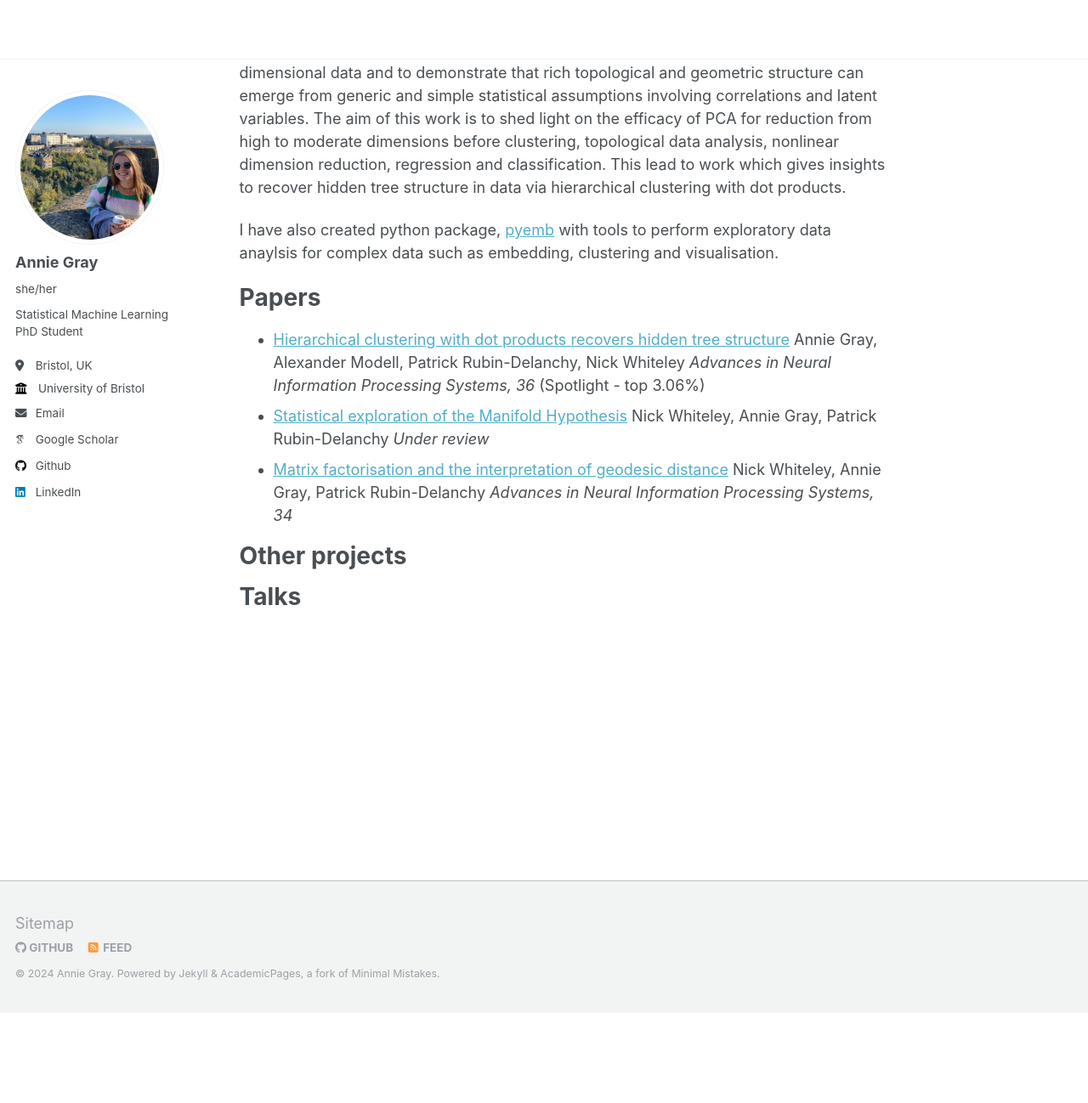
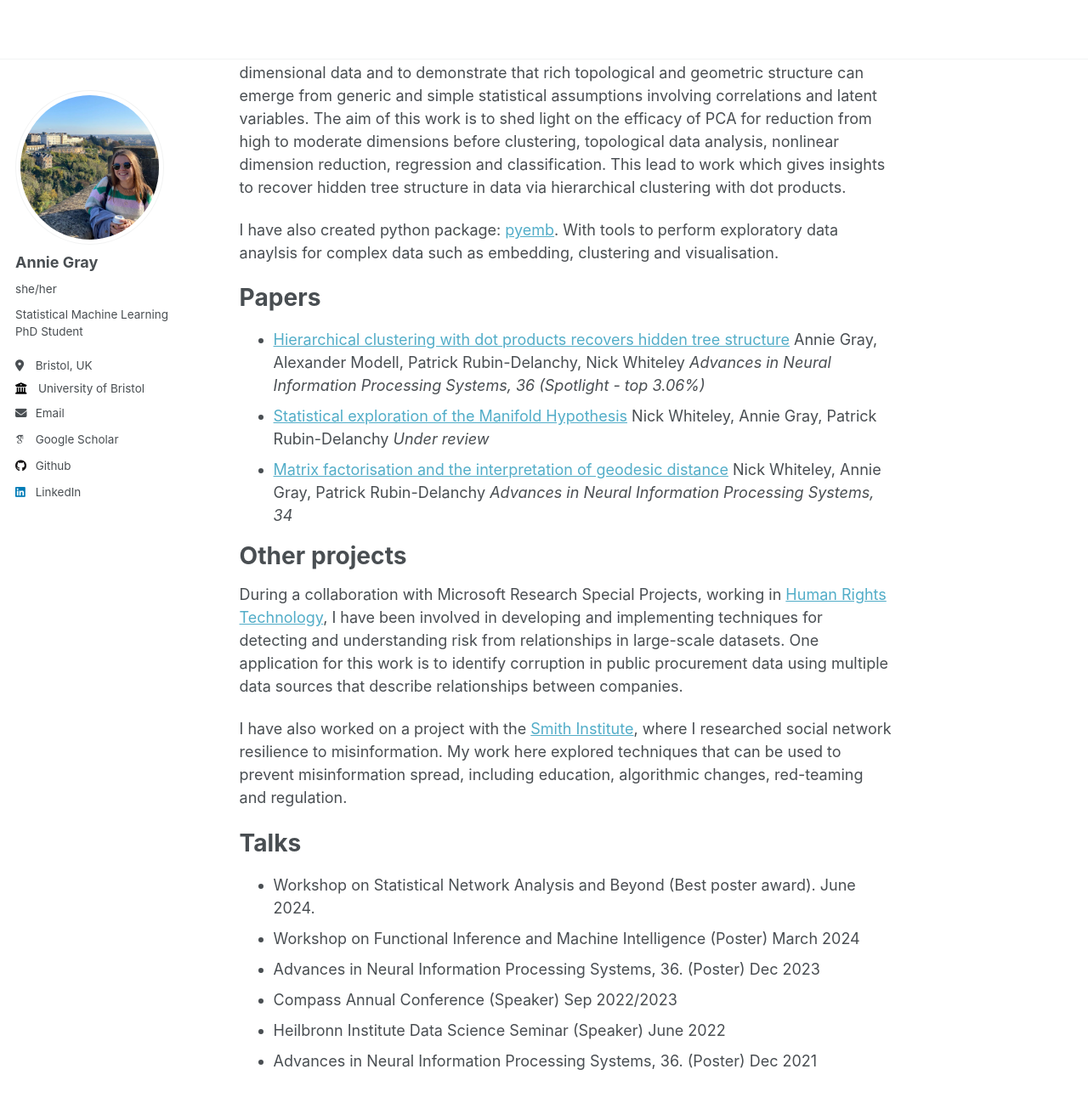
Before and after one commit to anniegray52/anniegray52.github.io, a Jekyll site: the page built from _pages/about.md, in a window 1280 px wide and 1400 px high, scrolled down 208 px. Shown: the top 1298 px of the window at 85% size. Built offline with Jekyll 4.4.1, drawn with Linux system fonts in a browser that asks for light colours; some web fonts are replaced.

Commit message:
Update about.md

```diff
--- a/_pages/about.md
+++ b/_pages/about.md
@@ -11,7 +11,7 @@ I'm a PhD student at the Centre for Doctoral Training in Computational Statistic
 
 My research consists of providing a statistical grounding for manifold structure in high-dimensional data and to demonstrate that rich topological and geometric structure can emerge from generic and simple statistical assumptions involving correlations and latent variables. The aim of this work is to shed light on the efficacy of PCA for reduction from high to moderate dimensions before clustering, topological data analysis, nonlinear dimension reduction, regression and classification. This lead to work which gives insights to recover hidden tree structure in data via hierarchical clustering with dot products.
 
-I have also created python package, [pyemb](https://github.com/pyemb/pyemb) with tools to perform exploratory data anaylsis for complex data such as embedding, clustering and visualisation.
+I have also created python package: [pyemb](https://github.com/pyemb/pyemb). With tools to perform exploratory data anaylsis for complex data such as embedding, clustering and visualisation.
 
 
 Papers
@@ -20,7 +20,7 @@ Papers
 * [Hierarchical clustering with dot products
 recovers hidden tree structure](https://proceedings.neurips.cc/paper_files/paper/2023/file/6521937507d78f327cd402401be73bf2-Paper-Conference.pdf)
 Annie Gray, Alexander Modell, Patrick Rubin-Delanchy, Nick Whiteley
- *Advances in Neural Information Processing Systems, 36* (Spotlight - top 3.06%)
+ *Advances in Neural Information Processing Systems, 36 (Spotlight - top 3.06%)*
  * [Statistical exploration of the Manifold Hypothesis](https://arxiv.org/abs/2208.11665)
  Nick Whiteley, Annie Gray, Patrick Rubin-Delanchy
  *Under review*
@@ -32,5 +32,16 @@ Nick Whiteley, Annie Gray, Patrick Rubin-Delanchy
 Other projects
 ======
 
+During a collaboration with Microsoft Research Special Projects, working in [Human Rights Technology](https://www.microsoft.com/en-us/research/project/human-rights-technology/), I have been involved in developing and implementing techniques for detecting and understanding risk from relationships in large-scale datasets. One application for this work is to identify corruption in public procurement data using multiple data sources that describe relationships between companies.
+
+I have also worked on a project with the [Smith Institute](https://www.smithinst.co.uk/), where I researched social network resilience to misinformation. My work here explored techniques that can be used to prevent misinformation spread, including education, algorithmic changes, red-teaming and regulation.
+
 Talks
 ======
+
+* Workshop on Statistical Network Analysis and Beyond (Best poster award). June 2024.
+* Workshop on Functional Inference and Machine Intelligence (Poster) March 2024
+* Advances in Neural Information Processing Systems, 36. (Poster) Dec 2023
+* Compass Annual Conference (Speaker)  Sep 2022/2023
+* Heilbronn Institute Data Science Seminar (Speaker) June 2022
+* Advances in Neural Information Processing Systems, 36. (Poster) Dec 2021
```
